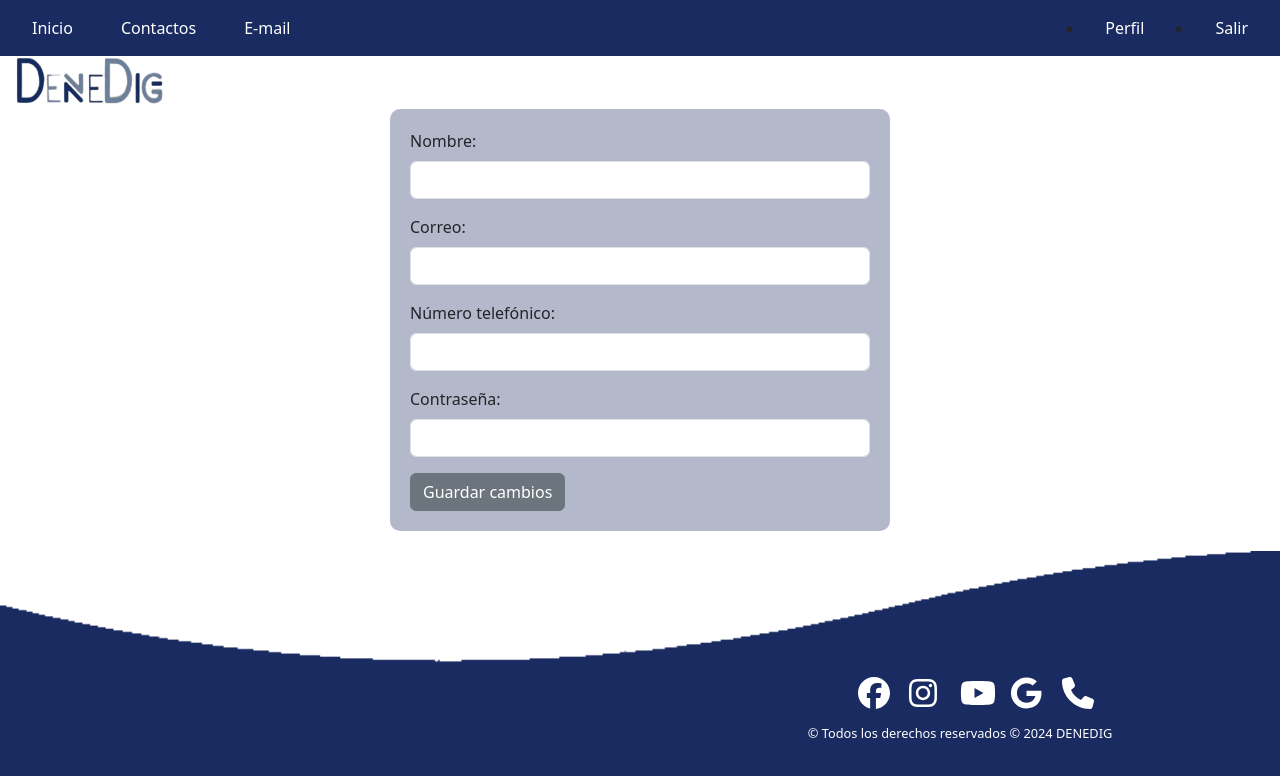
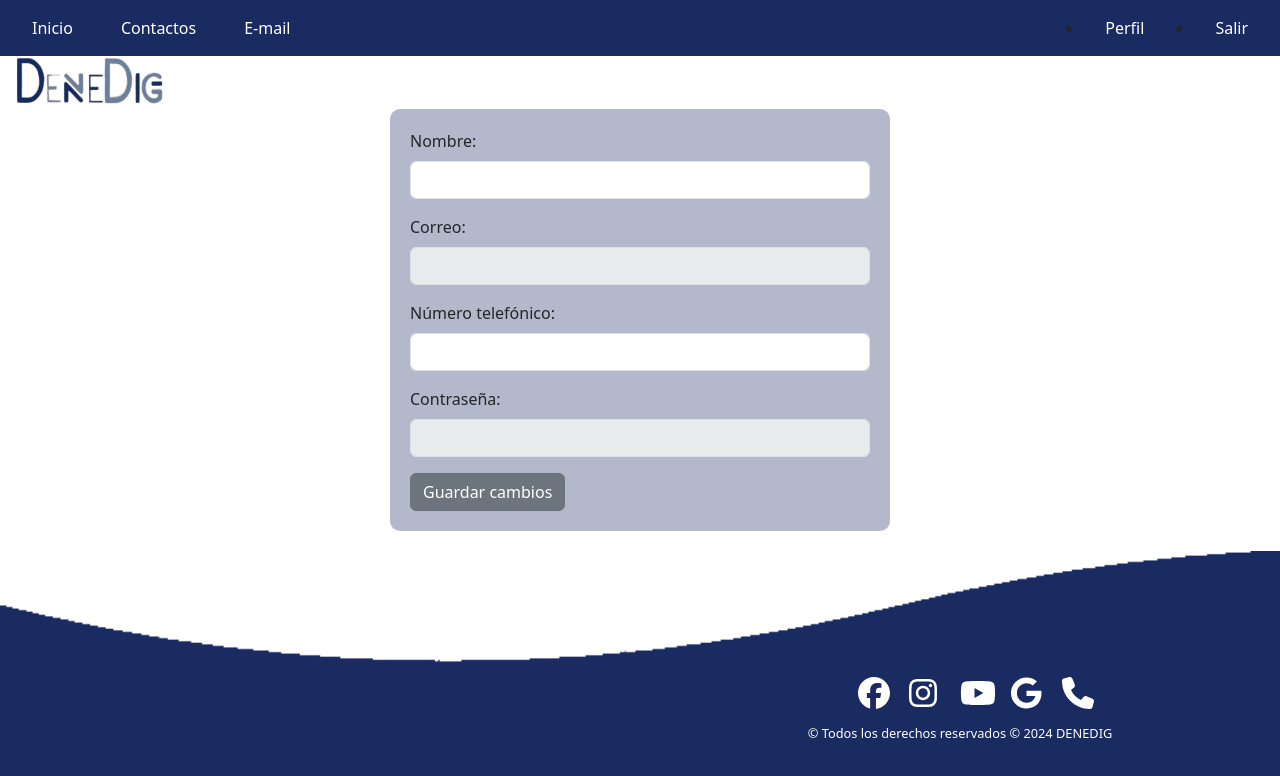
Before and after one commit to JesusJimenezE/Creador-de-E-mails-para-E-mail-Marketing-CRM-Automatizado, a React (Create React App) app: page /perfil in a window 1280 px wide. Shown: the top 776 px of the page. Built offline with nearby package versions, Linux system fonts and the light colour scheme; no server answers; the database is empty; sample sign-in values are in the browser's storage; what reactfire would draw is missing.

Commit message:
Podemos hacer que gracias a la autentifiacion se consiga la informacion del usuario, para de momento poder visualizarlo

```diff
--- a/src/screens/Prefil.js
+++ b/src/screens/Prefil.js
@@ -1,42 +1,90 @@
-import React from 'react'; // Importa React
+import React, { useState, useEffect } from 'react'; // Importa React y los hooks
 import { Cabe } from '../components/Cabe'; // Importa el componente Cabe
 import { Piep } from '../components/Piep'; // Importa el componente Piep
 import { Button, Input, Label, Form, FormGroup } from 'reactstrap'; // Importa componentes de Reactstrap
 import styles from './Prefil.module.css'; // Importa estilos CSS
+import { getAuth, onAuthStateChanged } from 'firebase/auth'; // Importa Firebase Auth
+import { db } from '../components/firebaseconfig'; // Asegúrate de que db esté bien importado
+import { collection, query, where, getDocs } from 'firebase/firestore';
 
 export const Prefil = () => {
+  const [user, setUser] = useState(null); // Para el usuario autenticado
+  const [formData, setFormData] = useState({
+    nombre: '',
+    correo: '',
+    numero: '',
+    contraseña: '',
+  });
+
+  // Cargar la información del usuario autenticado
+  useEffect(() => {
+    const auth = getAuth();
+    onAuthStateChanged(auth, async (currentUser) => {
+      if (currentUser) {
+        setUser(currentUser); // Guarda el usuario autenticado
+        const email = currentUser.email; // Obtén el correo del usuario autenticado
+
+        // Realiza una consulta a Firestore para buscar el documento del usuario basado en el correo
+        const q = query(collection(db, 'usuario'), where('correo', '==', email));
+        const querySnapshot = await getDocs(q);
+
+        if (!querySnapshot.empty) {
+          // Si se encuentra el documento, carga los datos en el formulario
+          const userData = querySnapshot.docs[0].data();
+          setFormData({
+            nombre: userData.nombre || '',
+            correo: email, // Usa el correo del usuario autenticado
+            numero: userData.numero || '',
+            contraseña: userData.contraseña, // Mantén este campo vacío por razones de seguridad
+          });
+        } else {
+          console.log('No se encontraron datos para este usuario.');
+        }
+      }
+    });
+  }, []);
+
+  // Manejar cambios en los inputs
+  const handleChange = (e) => {
+    const { name, value } = e.target;
+    setFormData((prevData) => ({ ...prevData, [name]: value }));
+  };
+
+  // Guardar cambios (opcional)
+  const handleSubmit = async (e) => {
+    e.preventDefault();
+    // Aquí podrías agregar la lógica para actualizar los datos en Firestore si es necesario
+  };
+
   return (
     <div>
       <Cabe /> {/* Componente de cabecera */}
-
-      <div className={styles.PrefPage}> {/* Clase para centrar la página */}
-
-        <div className={styles.FormContainer}> {/* Aplicamos la clase FormContainer aquí */}
-          <Form>
+      <div className={styles.PrefPage}>
+        <div className={styles.FormContainer}>
+          <Form onSubmit={handleSubmit}>
             <FormGroup>
-              <Label for="nombre">Nombre:</Label> {/* Etiqueta para el campo de nombre */}
-              <Input id="nombre" name="nombre" type="text" /> {/* Campo de entrada para nombre */}
+              <Label for="nombre">Nombre:</Label>
+              <Input  id="nombre"  name="nombre"  type="text" value={formData.nombre}  onChange={handleChange} />
             </FormGroup>
 
             <FormGroup>
-              <Label for="correo">Correo:</Label> {/* Etiqueta para el campo de correo */}
-              <Input id="correo" name="correo" type="email" /> {/* Campo de entrada para correo */}
+              <Label for="correo">Correo:</Label>
+              <Input  id="correo" name="correo" type="email" value={formData.correo} onChange={handleChange} disabled /> {/* El correo no debería cambiarse */}
             </FormGroup>
 
             <FormGroup>
-              <Label for="numero">Número telefónico:</Label> {/* Etiqueta para el campo de número */}
-              <Input id="numero" name="numero" type="number" /> {/* Campo de entrada para número */}
+              <Label for="numero">Número telefónico:</Label>
+              <Input id="numero" name="numero" type="number" value={formData.numero} onChange={handleChange} />
             </FormGroup>
 
             <FormGroup>
-              <Label for="contraseña">Contraseña:</Label> {/* Etiqueta para el campo de contraseña */}
-              <Input id="contraseña" name="contraseña" type="password" /> {/* Campo de entrada para contraseña */}
+              <Label for="contraseña">Contraseña:</Label>
+              <Input id="contraseña" name="contraseña" type="text" value={formData.contraseña} onChange={handleChange} disabled />
             </FormGroup>
 
-            <Button className={styles.guar}>Guardar cambios</Button> {/* Botón para guardar cambios */}
+            <Button className={styles.guar} type="submit">Guardar cambios</Button>
           </Form>
         </div>
-
       </div>
       <Piep /> {/* Componente de pie de página */}
     </div>
```
